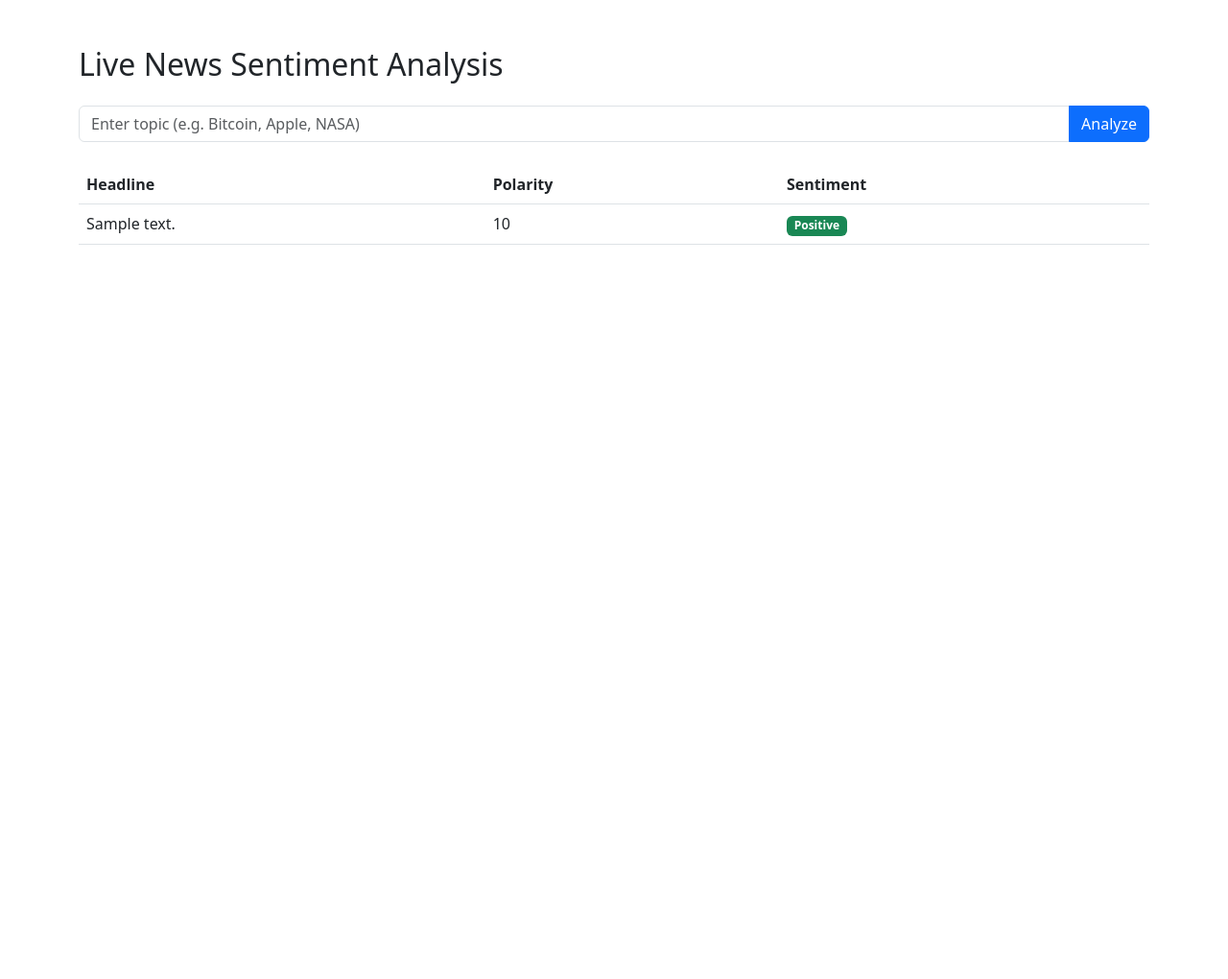
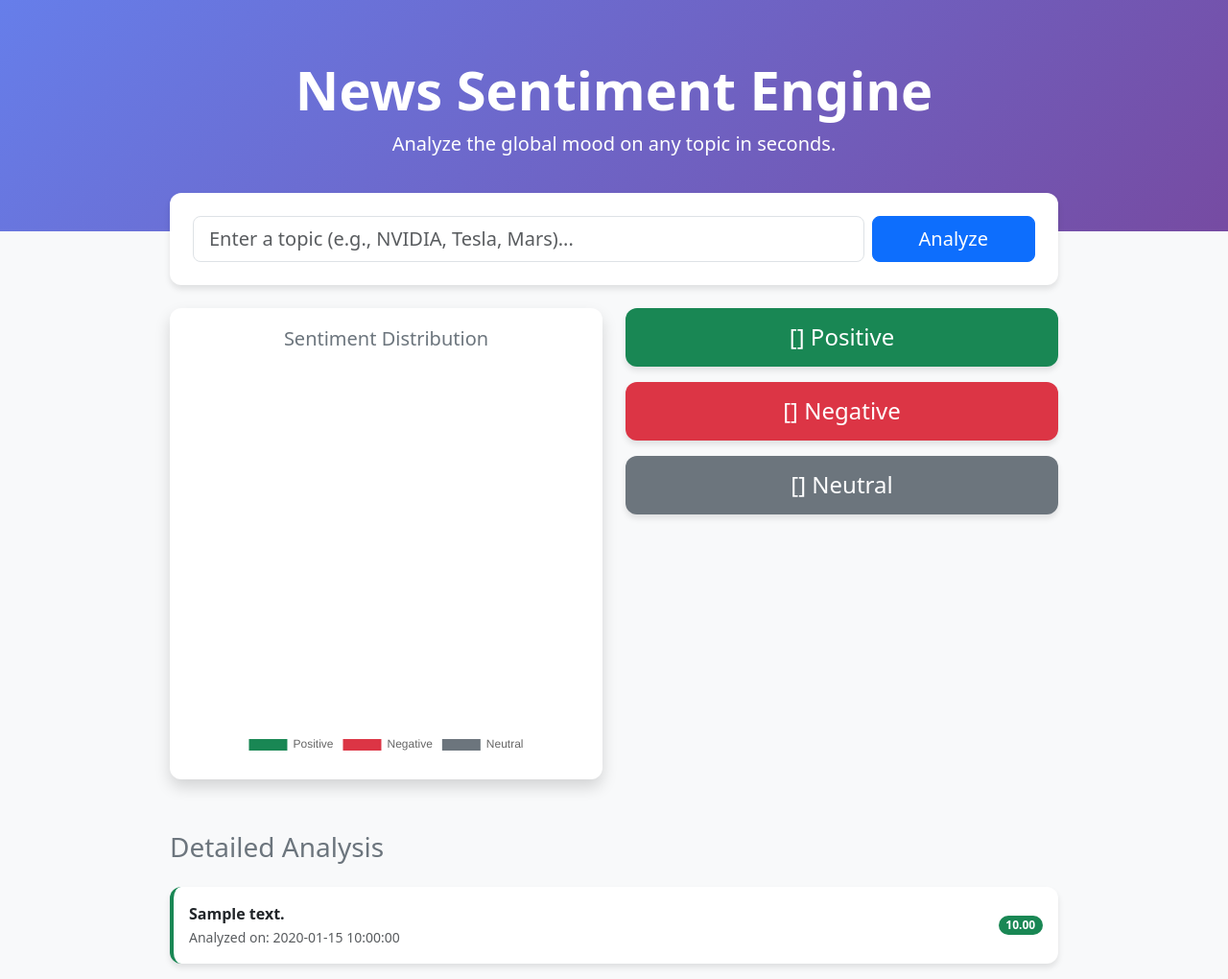
Before and after one commit to Be1ac/sentiment-analyzer, a Flask app: template templates/index.html in a window 1280 px wide. Shown: the whole page at 96% size. Before the commit the page ends 255 px from the top, so only its background shows below. Run offline with Flask 3, Linux system fonts and the light colour scheme; the template is opened without the code that fills it: most values are stand-ins (such as "Sample title", 1, 10 or a date in 2020).

Commit message:
Updated README, created test file, and added chart feature to index.html

```diff
--- a/app.py
+++ b/app.py
@@ -6,10 +6,11 @@ app = Flask(__name__)
 @app.route('/', methods=['GET', 'POST'])
 def index():
     results = None
+    summary = None
     if request.method == 'POST':
         topic = request.form.get('topic')
-        results = run_analysis(topic)
-    return render_template('index.html', results=results)
+        results, summary = run_analysis(topic) # Get both values
+    return render_template('index.html', results=results, summary=summary)
 
 if __name__ == '__main__':
     app.run(debug=True)
--- a/fetcher.py
+++ b/fetcher.py
@@ -15,7 +15,7 @@ def fetch_news(query="technology"):
         response.raise_for_status() # Software Engineering: Check for HTTP errors
         data = response.json()
         # We only want the titles of the articles
-        return [article['title'] for article in data.get('articles', [])]
+        return [{"title": a['title'], "date": a['publishedAt']} for a in data.get('articles', [])]
     except Exception as e:
         print(f"Error fetching data: {e}")
         return []
--- a/requirements.txt
+++ b/requirements.txt
@@ -2,3 +2,4 @@ requests
 textblob
 flask
 python-dotenv
+pytest
--- a/templates/index.html
+++ b/templates/index.html
@@ -1,42 +1,141 @@
-<!--
-User Interface for Data Scraper
--->
+<!DOCTYPE html>
+<html lang="en">
+<head>
+    <meta charset="UTF-8">
+    <meta name="viewport" content="width=device-width, initial-scale=1.0">
+    <title>Sentiment Analyzer Pro</title>
 
-<!DOCTYPE html>
-<html>
-<head>
-    <title>Sentiment Analyzer</title>
-    <link rel="stylesheet" href="https://cdn.jsdelivr.net/npm/bootstrap@5.3.0/dist/css/bootstrap.min.css">
+    <link href="https://cdn.jsdelivr.net/npm/bootstrap@5.3.0/dist/css/bootstrap.min.css" rel="stylesheet">
+    <script src="https://cdn.jsdelivr.net/npm/chart.js"></script>
+
+    <style>
+        /* Base background styling for a clean, professional look */
+        body { background-color: #f8f9fa; }
+
+        /* Hero Section: Features a gradient background to draw attention to the header */
+        .hero-section {
+            background: linear-gradient(135deg, #667eea 0%, #764ba2 100%);
+            color: white;
+            padding: 60px 0;
+        }
+
+        /* Layout Adjustment: Moves the main card slightly up to overlap the hero section */
+        .main-content { margin-top: -40px; }
+
+        /* UI Components: Removing default borders for a modern "flat" design with shadows */
+        .card {
+            border: none;
+            box-shadow: 0 4px 6px rgba(0,0,0,0.1);
+            border-radius: 12px;
+        }
+
+        /* Wrapper for Chart.js to ensure it stays within the card bounds */
+        .chart-container {
+            background: white;
+            padding: 20px;
+            border-radius: 12px;
+            margin-bottom: 30px;
+        }
+    </style>
 </head>
-<body class="container mt-5">
-    <h2 class="mb-4">Live News Sentiment Analysis</h2>
-    <form method="POST">
-        <div class="input-group mb-3">
-            <input type="text" name="topic" class="form-control" placeholder="Enter topic (e.g. Bitcoin, Apple, NASA)">
-            <button class="btn btn-primary" type="submit">Analyze</button>
+<body>
+
+    <div class="hero-section text-center">
+        <div class="container">
+            <h1 class="display-4 fw-bold">News Sentiment Engine</h1>
+            <p class="lead">Analyze the global mood on any topic in seconds.</p>
         </div>
-    </form>
+    </div>
 
-    {% if results %}
-    <table class="table mt-4">
-        <thead>
-            <tr><th>Headline</th><th>Polarity</th><th>Sentiment</th></tr>
-        </thead>
-        <tbody>
-            {% for item in results %}
-            <tr>
-                <td>{{ item.text }}</td>
-                <td>{{ item.score }}</td>
-                <td>
-                    {% if item.score > 0 %} <span class="badge bg-success">Positive</span>
-                    {% elif item.score < 0 %} <span class="badge bg-danger">Negative</span>
-                    {% else %} <span class="badge bg-secondary">Neutral</span>
-                    {% endif %}
-                </td>
-            </tr>
-            {% endfor %}
-        </tbody>
-    </table>
-    {% endif %}
+    <div class="container main-content">
+        <div class="row justify-content-center">
+            <div class="col-md-10">
+
+                <div class="card p-4 mb-4 bg-white">
+                    <form method="POST" class="d-flex gap-2">
+                        <input type="text" name="topic" class="form-control form-control-lg" placeholder="Enter a topic (e.g., NVIDIA, Tesla, Mars)..." required>
+                        <button type="submit" class="btn btn-primary btn-lg px-5">Analyze</button>
+                    </form>
+                </div>
+
+                {% if results and summary %}
+
+                <div class="row">
+                    <div class="col-md-6 mb-4">
+                        <div class="chart-container shadow">
+                            <h5 class="text-center text-secondary mb-3">Sentiment Distribution</h5>
+                            <canvas id="sentimentChart"></canvas>
+                        </div>
+                    </div>
+
+                    <div class="col-md-6 mb-4">
+                        <div class="row g-2">
+                            <div class="col-12">
+                                <div class="card bg-success text-white p-3 mb-2 text-center">
+                                    <h4 class="mb-0">{{ summary.pos }} Positive</h4>
+                                </div>
+                            </div>
+                            <div class="col-12">
+                                <div class="card bg-danger text-white p-3 mb-2 text-center">
+                                    <h4 class="mb-0">{{ summary.neg }} Negative</h4>
+                                </div>
+                            </div>
+                            <div class="col-12">
+                                <div class="card bg-secondary text-white p-3 text-center">
+                                    <h4 class="mb-0">{{ summary.neu }} Neutral</h4>
+                                </div>
+                            </div>
+                        </div>
+                    </div>
+                </div>
+
+                <h3 class="mb-4 text-secondary">Detailed Analysis</h3>
+                {% for item in results %}
+                <div class="card mb-3 p-3 border-start border-4 {% if item.score > 0.05 %}border-success{% elif item.score < -0.05 %}border-danger{% else %}border-secondary{% endif %}">
+                    <div class="d-flex justify-content-between align-items-center">
+                        <div>
+                            <p class="mb-0 flex-grow-1 fw-bold">{{ item.text }}</p>
+                            <small class="text-muted">Analyzed on: {{ item.date }}</small>
+                        </div>
+                        <span class="badge rounded-pill {% if item.score > 0.05 %}bg-success{% elif item.score < -0.05 %}bg-danger{% else %}bg-secondary{% endif %} ms-3">
+                            {{ "%.2f"|format(item.score) }}
+                        </span>
+                    </div>
+                </div>
+                {% endfor %}
+                {% endif %}
+            </div>
+        </div>
+    </div>
+
+    <script>
+        // JINJA2 WRAPPER: Ensures script only runs when summary data is available
+        {% if summary %}
+        const ctx = document.getElementById('sentimentChart').getContext('2d');
+
+        // Initialize Chart.js Doughnut Chart
+        new Chart(ctx, {
+            type: 'doughnut',
+            data: {
+                labels: ['Positive', 'Negative', 'Neutral'],
+                datasets: [{
+                    // Python data is injected into the JS array here
+                    data: [{{ summary.pos }}, {{ summary.neg }}, {{ summary.neu }}],
+                    backgroundColor: ['#198754', '#dc3545', '#6c757d'],
+                    borderWidth: 0
+                }]
+            },
+            options: {
+                responsive: true,
+                maintainAspectRatio: true,
+                plugins: {
+                    legend: { position: 'bottom' }
+                }
+            }
+        });
+        {% endif %}
+    </script>
+
+    <script src="https://cdn.jsdelivr.net/npm/bootstrap@5.3.0/dist/js/bootstrap.bundle.min.js"></script>
 </body>
 </html>
```
Also changed, not shown: main.py (+18 -8 lines), test_logic.py (added, +80 -0 lines), README.md.
